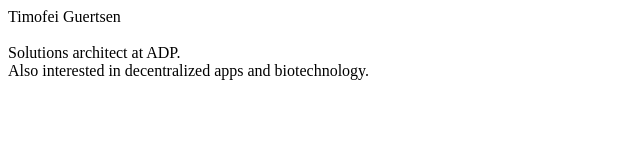
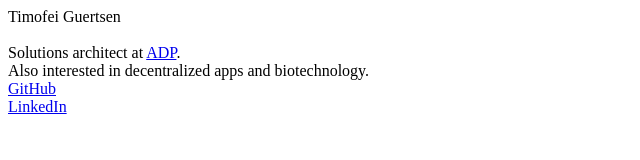
Before and after one commit to guertsen/guertsen.github.io, a plain HTML site: page index.html in a window 1280 px wide. Shown: the whole page, without its empty margins (0-640 px from the left). Drawn offline with Linux system fonts and the light colour scheme.

Commit message:
Update index.html

```diff
--- a/index.html
+++ b/index.html
@@ -2,7 +2,11 @@
 Timofei Guertsen
 <br>
 <br>
-Solutions architect at ADP.
+Solutions architect at <a href="https://www.fr.adp.com">ADP</a>.
 <br>
 Also interested in decentralized apps and biotechnology.
+<br>
+<a href="https://github.com/guertsen">GitHub</a>
+<br>
+<a href="https://www.linkedin.com/in/guertsen">LinkedIn</a>
 </html>
```
